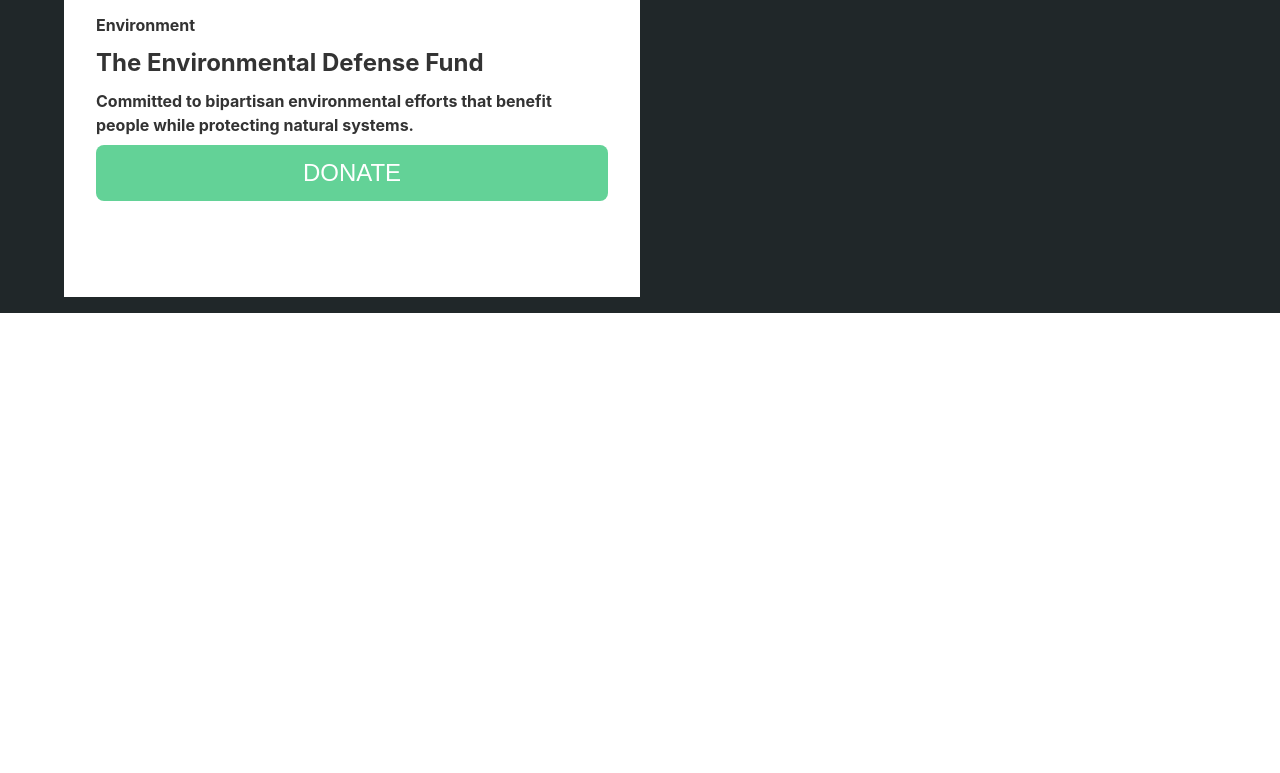
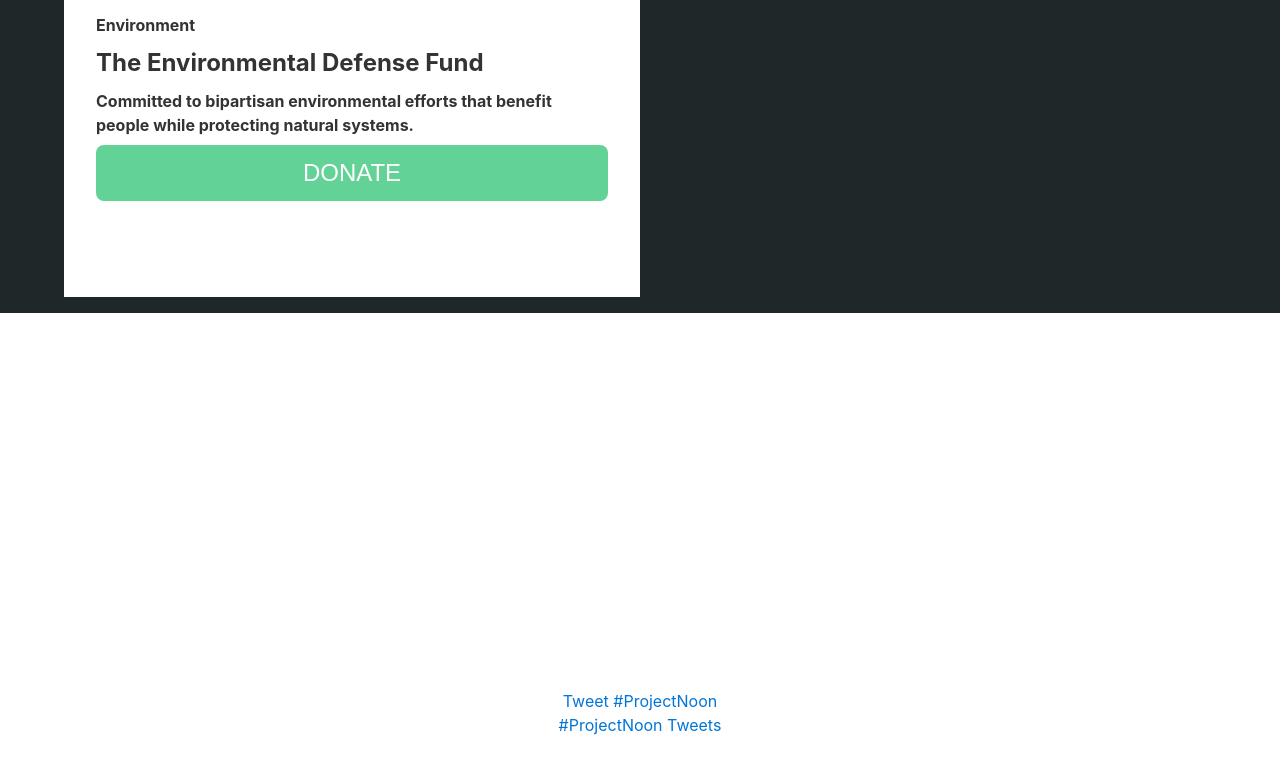
Before and after one commit to projectnoon/website, a plain HTML site: page index.html in a window 1280 px wide. Shown: the part 2295-3068 px from the top of the page. Before the commit the page ends 2608 px from the top, so only its background shows below. Drawn offline with Linux system fonts and the light colour scheme.

Commit message:
twitter integration proof of concept

```diff
--- a/index.html
+++ b/index.html
@@ -83,6 +83,14 @@
           </a>
         </div>
       </div>
+      <div class="section section--embeds">
+        <!-- tweet button -->
+        <a href="https://twitter.com/intent/tweet?button_hashtag=ProjectNoon" class="twitter-hashtag-button" data-size="large" data-related="ProjectNoon" data-show-count="false">Tweet #ProjectNoon</a><script async src="//platform.twitter.com/widgets.js" charset="utf-8"></script>
+
+        <!-- #projectnoon tweets widget -->
+        <a class="twitter-timeline" data-chrome="noheader nofooter noborders transparent" data-dnt="true" href="https://twitter.com/hashtag/ProjectNoon" data-widget-id="819067868486565888">#ProjectNoon Tweets</a>
+        <script>!function(d,s,id){var js,fjs=d.getElementsByTagName(s)[0],p=/^http:/.test(d.location)?'http':'https';if(!d.getElementById(id)){js=d.createElement(s);js.id=id;js.src=p+"://platform.twitter.com/widgets.js";fjs.parentNode.insertBefore(js,fjs);}}(document,"script","twitter-wjs");</script>
+      </div>
     </div>
   </body>
 </html>
```
